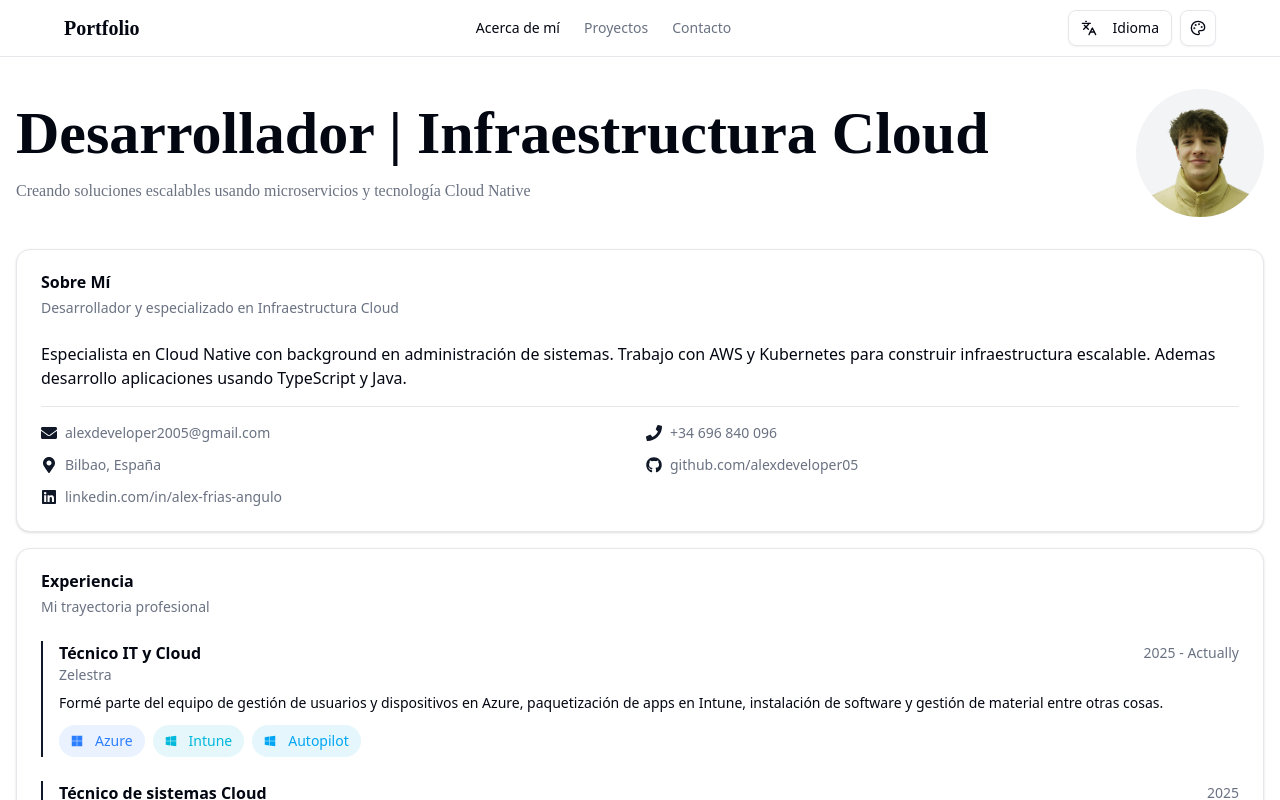
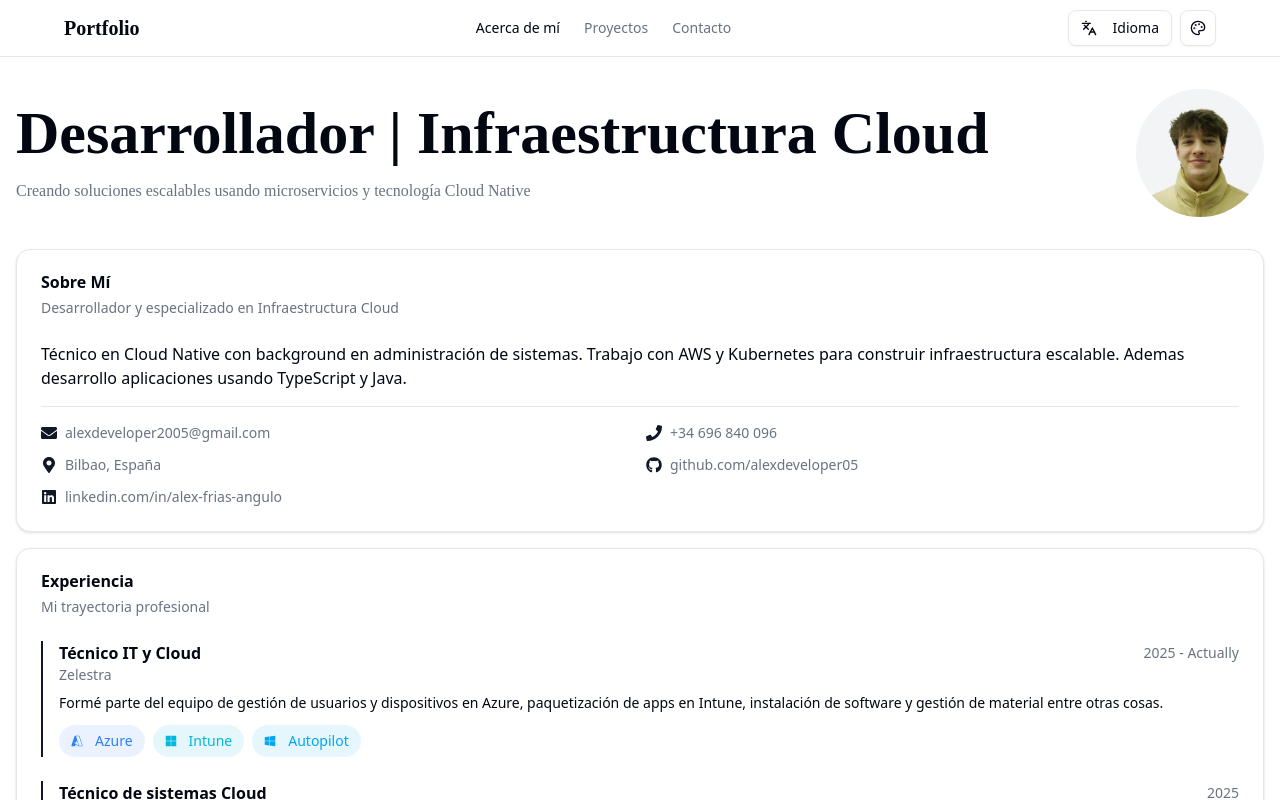
Before and after one commit to alexdeveloper05/portfolio, a Next.js app: page / in a window 1280 px wide. Shown: the top 800 px of the page. Built offline with nearby package versions, Linux system fonts and the light colour scheme; a web font is replaced by a local one.

Commit message:
fix: experience fix

```diff
--- a/components/experience.tsx
+++ b/components/experience.tsx
@@ -8,6 +8,7 @@ import {
   CardTitle,
 } from "@/components/ui/card"
 import { SiLinux } from "react-icons/si"
+import { VscAzure } from "react-icons/vsc";
 import { FaCloud, FaMicrosoft, FaWindows } from "react-icons/fa"
 import { Badge } from "@/components/ui/badge"
 import { useLanguage } from "@/contexts/LanguageContext"
@@ -24,8 +25,8 @@ export default function Experience() {
       period: "2025 - Actually",
       description: t.about.experience.job2.description,
       technologies: [
-        { name: "Azure", icon: FaMicrosoft, color: "bg-blue-500/10 text-blue-500 hover:bg-blue-500/20" },
-        { name: "Intune", icon: FaWindows, color: "bg-cyan-500/10 text-cyan-500 hover:bg-cyan-500/20" },
+        { name: "Azure", icon: VscAzure, color: "bg-blue-500/10 text-blue-500 hover:bg-blue-500/20" },
+        { name: "Intune", icon: FaMicrosoft, color: "bg-cyan-500/10 text-cyan-500 hover:bg-cyan-500/20" },
         { name: "Autopilot", icon: FaWindows, color: "bg-sky-500/10 text-sky-500 hover:bg-sky-500/20" }
       ]
     },
--- a/lib/translations.ts
+++ b/lib/translations.ts
@@ -26,7 +26,7 @@ export const translations = {
       card: {
         title: "About Me",
         subtitle: "Developer & Cloud Infrastructure Specialist",
-        content: "Cloud Native specialist with a systems administration background. I work with AWS and Kubernetes to build scalable infrastructure, and develop applications using TypeScript and Java."
+        content: "Cloud Native technician with a systems administration background. I work with AWS and Kubernetes to build scalable infrastructure, and develop applications using TypeScript and Java."
       },
       cv: "Download CV",
       experience: {
@@ -127,7 +127,7 @@ export const translations = {
       card: {
         title: "Sobre Mí",
         subtitle: "Desarrollador y especializado en Infraestructura Cloud",
-        content: "Especialista en Cloud Native con background en administración de sistemas. Trabajo con AWS y Kubernetes para construir infraestructura escalable. Ademas desarrollo aplicaciones usando TypeScript y Java."
+        content: "Técnico en Cloud Native con background en administración de sistemas. Trabajo con AWS y Kubernetes para construir infraestructura escalable. Ademas desarrollo aplicaciones usando TypeScript y Java."
       },
       cv: "Descargar CV",
       experience: {
```
